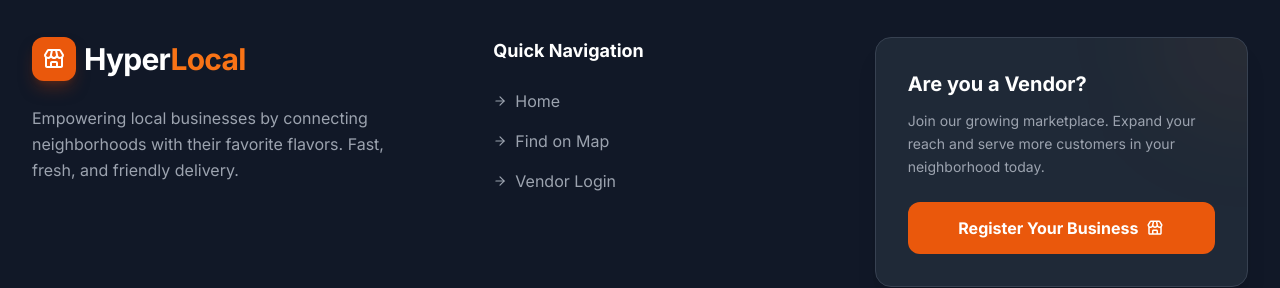
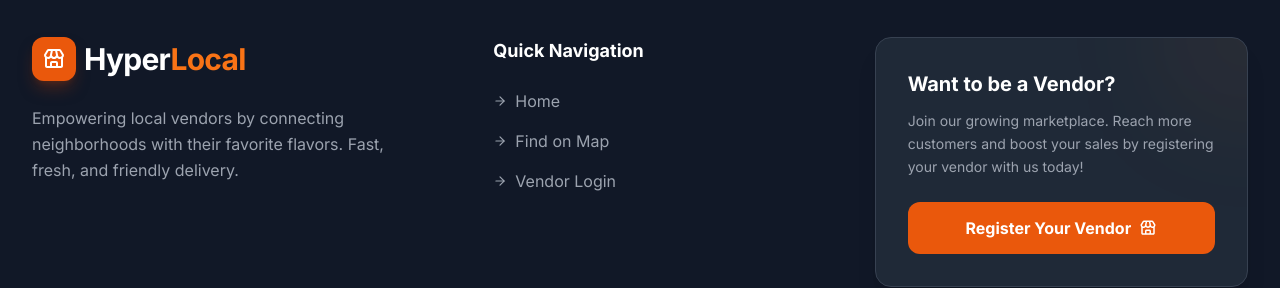
Before and after one commit to keithkahurakamau/local-vendor-app, a React (Vite) app in the folder frontend/: page /customer in a window 1280 px wide. Shown: the part 1343-1631 px from the top of the page. Built offline with nearby package versions, Linux system fonts and the light colour scheme; no server answers.

Commit message:
fix: Update vendor-related text for clarity on Landing Page

```diff
--- a/frontend/src/pages/customer/landingPage.jsx
+++ b/frontend/src/pages/customer/landingPage.jsx
@@ -674,7 +674,7 @@ const LandingPage = () => {
                                 </span>
                             </div>
                             <p className="text-gray-400 leading-relaxed max-w-sm">
-                                Empowering local businesses by connecting neighborhoods with their favorite flavors. Fast, fresh, and friendly delivery.
+                                Empowering local vendors by connecting neighborhoods with their favorite flavors. Fast, fresh, and friendly delivery.
                             </p>
                         </div>
                         <div className="md:pl-10">
@@ -695,15 +695,15 @@ const LandingPage = () => {
                         </div>
                         <div className="bg-gray-800 rounded-2xl p-8 border border-gray-700 shadow-xl relative overflow-hidden group hover:border-orange-500/30 transition-colors">
                             <div className="absolute top-0 right-0 w-32 h-32 bg-orange-500/10 rounded-full blur-3xl -mr-16 -mt-16 transition-all group-hover:bg-orange-500/20"></div>
-                            <h3 className="text-xl font-bold text-white mb-3 relative z-10">Are you a Vendor?</h3>
+                            <h3 className="text-xl font-bold text-white mb-3 relative z-10">Want to be a Vendor?</h3>
                             <p className="text-gray-400 text-sm mb-6 relative z-10 leading-relaxed">
-                                Join our growing marketplace. Expand your reach and serve more customers in your neighborhood today.
+                                Join our growing marketplace. Reach more customers and boost your sales by registering your vendor with us today!
                             </p>
                             <button
                                 onClick={() => navigate('/vendor/register')}
                                 className="w-full bg-orange-600 hover:bg-orange-500 text-white font-bold py-3.5 px-6 rounded-xl transition-all hover:shadow-lg hover:shadow-orange-900/20 flex items-center justify-center gap-2 relative z-10 active:scale-95"
                             >
-                                Register Your Business <BiStore className="text-lg" />
+                                Register Your Vendor <BiStore className="text-lg" />
                             </button>
                         </div>
                     </div>
```
